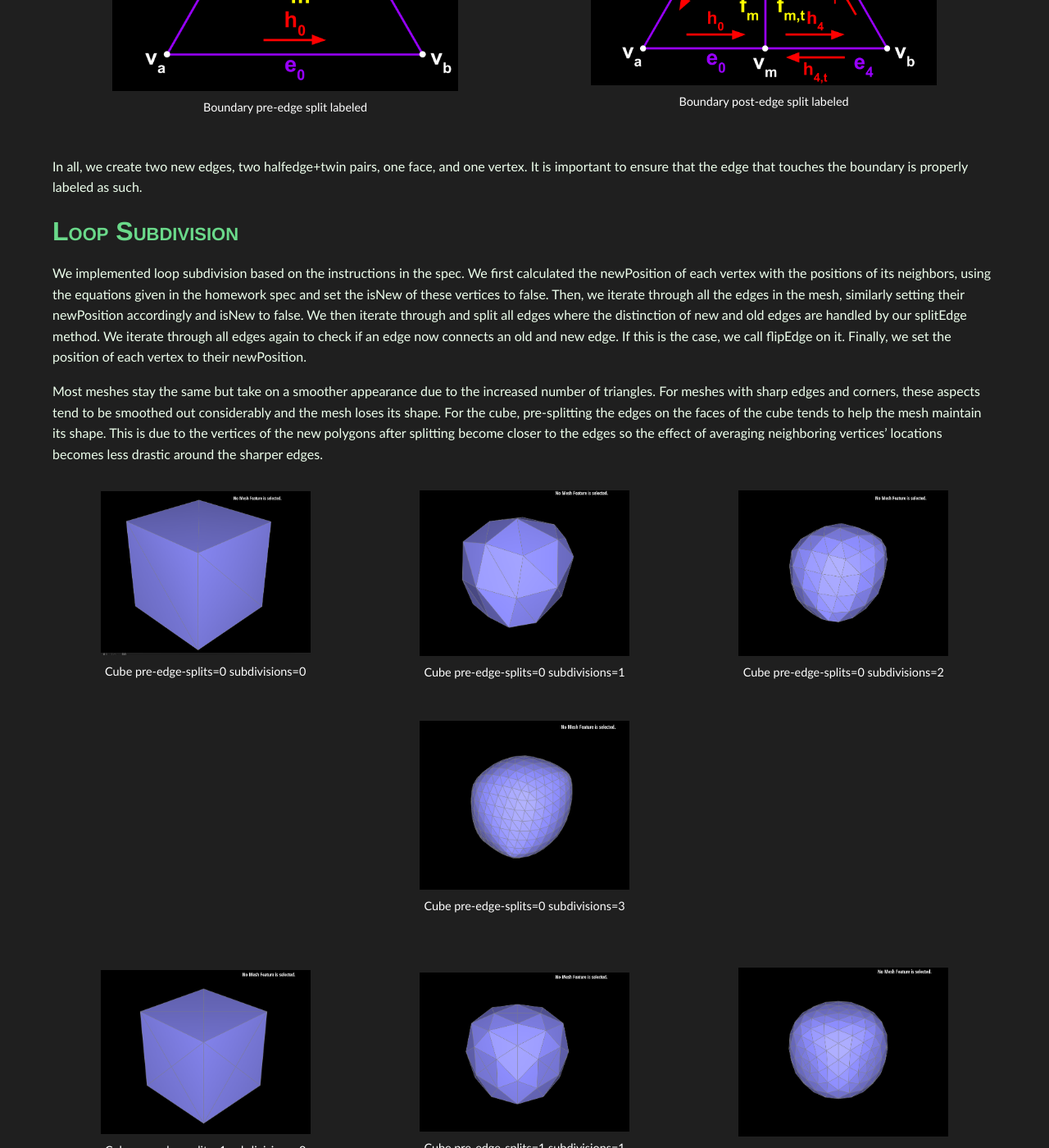
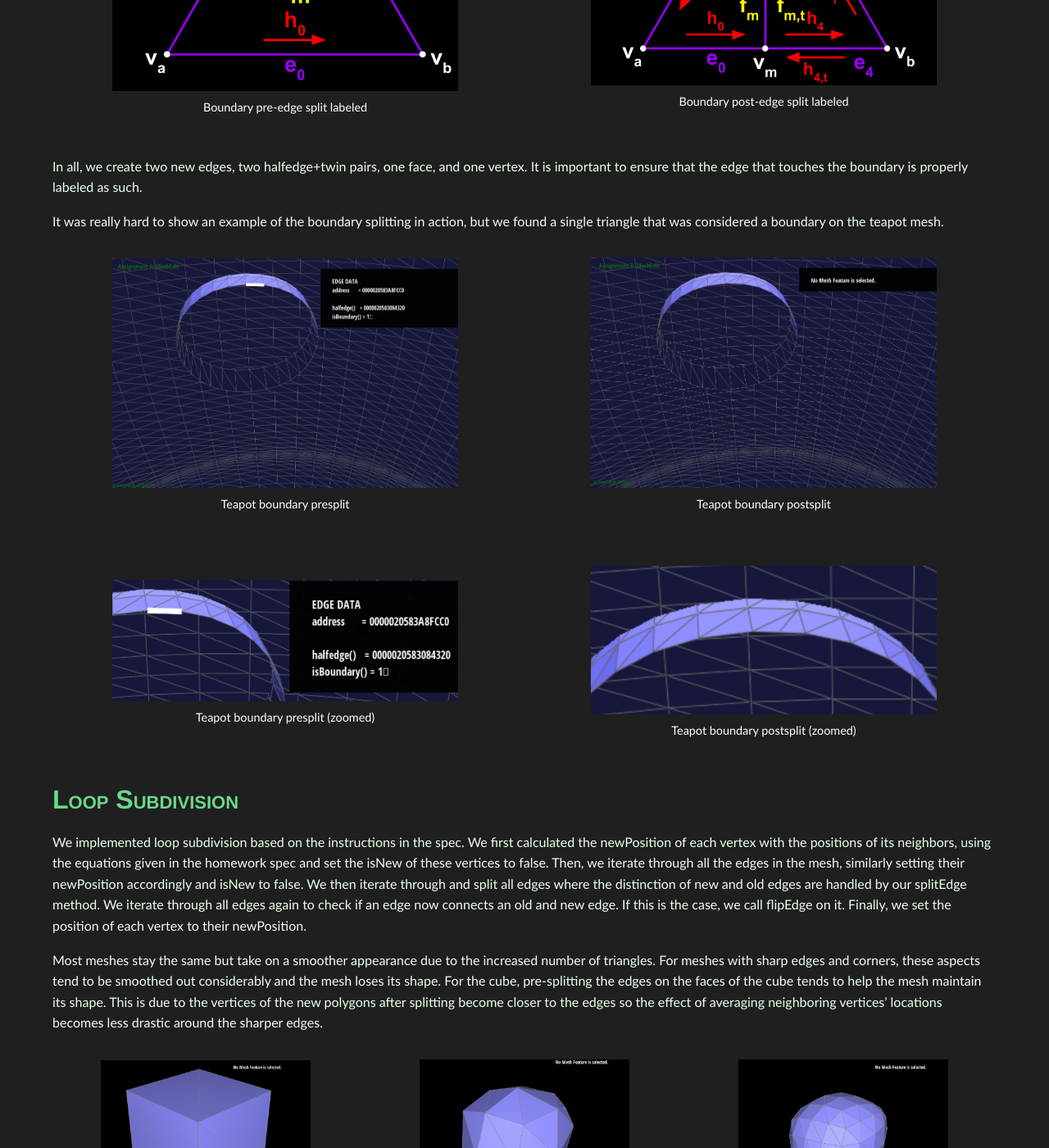
Before and after one commit to CesarG-S/cesarg-s.github.io, a Jekyll site: the page built from cs184/hw2/main.md, in a window 1280 px wide and 1400 px high, scrolled down 7256 px. Shown: the whole window at 82% size. Built offline with Jekyll 4.4.1, drawn with Linux system fonts in a browser that asks for light colours.

Commit message:
CS184 HW2; add boundary content

```diff
--- a/cs184/hw2/main.md
+++ b/cs184/hw2/main.md
@@ -209,6 +209,30 @@ Boundary triangles are a special case that require additional logic to handle. W
 
 In all, we create two new edges, two halfedge+twin pairs, one face, and one vertex. It is important to ensure that the edge that touches the boundary is properly labeled as such.
 
+It was really hard to show an example of the boundary splitting in action, but we found a single triangle that was considered a boundary on the teapot mesh.
+
+<div class="image-row">
+    <figure class="image-with-subtitle">
+        <img src="/assets/images/cs184/hw2/p5-teapot-boundary-presplit.png" alt="Teapot boundary edge split before" class="img-33">
+        <figcaption>Teapot boundary presplit</figcaption>
+    </figure>
+    <figure class="image-with-subtitle">
+        <img src="/assets/images/cs184/hw2/p5-teapot-boundary-postsplit.png" alt="Teapot boundary edge split after" class="img-33">
+        <figcaption>Teapot boundary postsplit</figcaption>
+    </figure>
+</div>
+
+<div class="image-row">
+    <figure class="image-with-subtitle">
+        <img src="/assets/images/cs184/hw2/p5-teapot-boundary-presplit-zoom.png" alt="Teapot boundary edge split before; zoomed" class="img-33">
+        <figcaption>Teapot boundary presplit (zoomed)</figcaption>
+    </figure>
+    <figure class="image-with-subtitle">
+        <img src="/assets/images/cs184/hw2/p5-teapot-boundary-postsplit-zoom.png" alt="Teapot boundary edge split after; zoomed" class="img-33">
+        <figcaption>Teapot boundary postsplit (zoomed)</figcaption>
+    </figure>
+</div>
+
 ## Loop Subdivision
 We implemented loop subdivision based on the instructions in the spec. We first calculated the newPosition of each vertex with the positions of its neighbors, using the equations given in the homework spec and set the isNew of these vertices to false. Then, we iterate through all the edges in the mesh, similarly setting their newPosition accordingly and isNew to false. We then iterate through and split all edges where the distinction of new and old edges are handled by our splitEdge method. We iterate through all edges again to check if an edge now connects an old and new edge. If this is the case, we call flipEdge on it. Finally, we set the position of each vertex to their newPosition.
 
```
Also changed, not shown: assets/images/cs184/hw2/p5-teapot-boundary-postsplit-zoom.png (added), assets/images/cs184/hw2/p5-teapot-boundary-postsplit.png (added), assets/images/cs184/hw2/p5-teapot-boundary-presplit-zoom.png (added), assets/images/cs184/hw2/p5-teapot-boundary-presplit.png (added).
